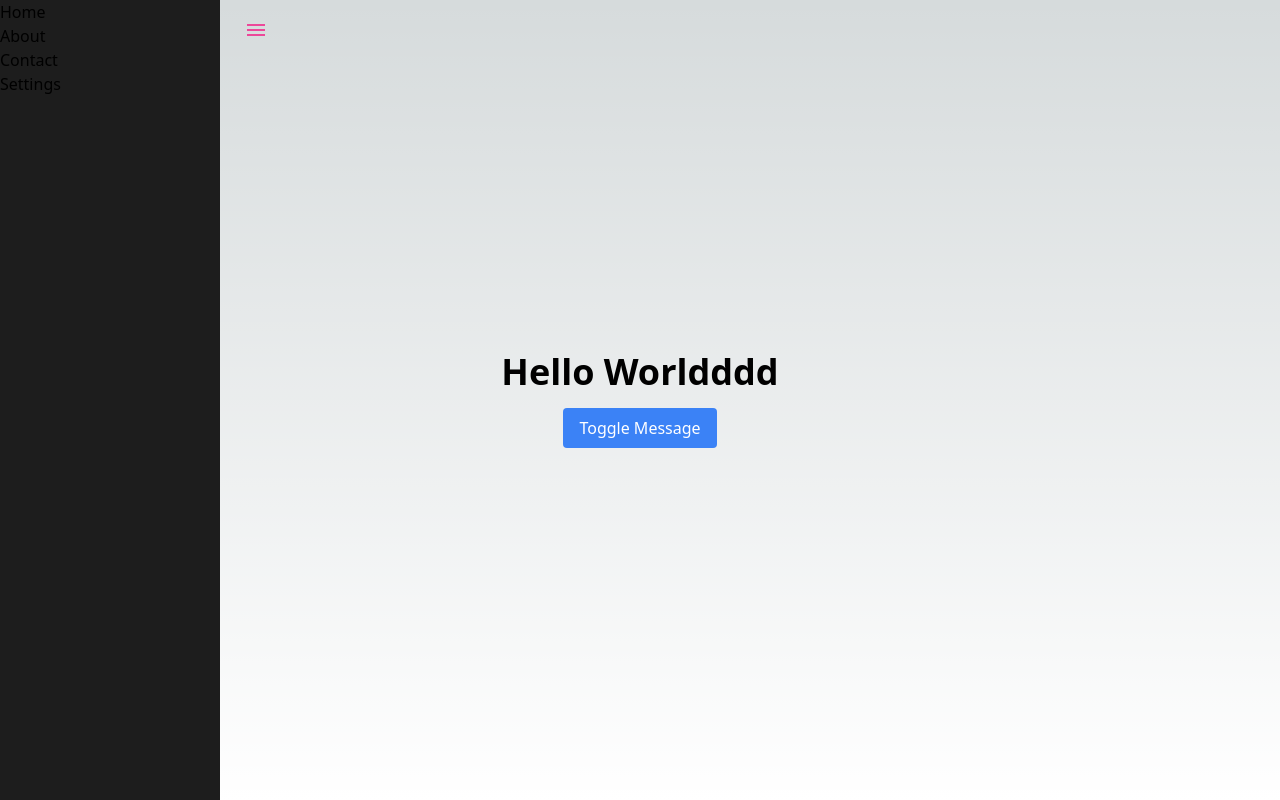
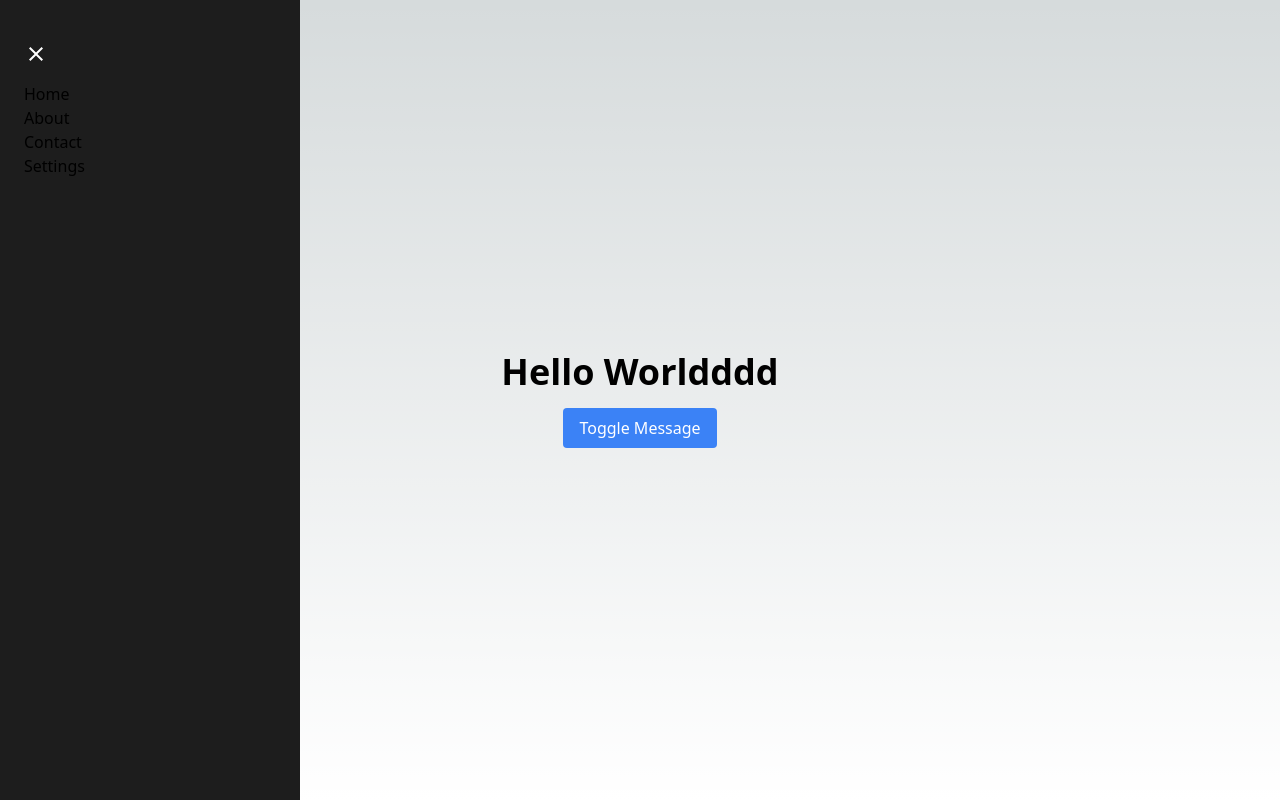
Before and after one commit to andcamilo/frontend-plg, a Next.js app: page /dashboard/home in a window 1280 px wide. Both pictures are taken after a click on the button 16 px from the left and 28 px from the top of the page. Built offline with nearby package versions, Linux system fonts and the light colour scheme.

Commit message:
adding base sideMenu

```diff
--- a/src/app/components/menu.tsx
+++ b/src/app/components/menu.tsx
@@ -1,5 +1,6 @@
 import React from 'react';
 import { slide as Menu } from 'react-burger-menu';
+import CloseIcon from '@mui/icons-material/Close'; // Import the Close icon from Material-UI
 import '../globals.css';
 
 interface MenuProps {
@@ -20,14 +21,18 @@ const MenuComponent: React.FC<MenuProps> = ({ menuOpen, handleStateChange, close
       styles={{
         bmOverlay: {
           background: "rgba(0, 0, 0, 0.3)",
-          zIndex: 10,
         },
-        bmMenuWrap: {
-          zIndex: 20,
-          width: '220px'
+        bmMenu: {
+          padding: '2.5em 1.5em 0',
         }
       }}
     >
+      <div className="flex justify-between items-center mb-4">
+        <div />
+        <button onClick={closeMenu} className="text-white">
+          <CloseIcon />
+        </button>
+      </div>
       <a id="home" href="/" onClick={closeMenu}>Home</a>
       <a id="about" href="/about" onClick={closeMenu}>About</a>
       <a id="contact" href="/contact" onClick={closeMenu}>Contact</a>
--- a/src/app/components/sideMenu.tsx
+++ b/src/app/components/sideMenu.tsx
@@ -33,8 +33,7 @@ const SideMenu: React.FC = () => {
         showSettings={showSettings}
       />
       <button
-        className={`fixed top-4 left-1 z-50 border-none bg-transparent cursor-pointer transform transition-transform duration-300 ${menuOpen ? 'translate-x-60' : 'translate-x-0'}`}
-        style={{ zIndex: 1000 }}
+        className={`fixed top-4 left-4 border-none bg-transparent cursor-pointer transform `}
         onClick={() => handleStateChange({ isOpen: !menuOpen })}
       >
         <MenuIcon className="text-pink-500" />
```
